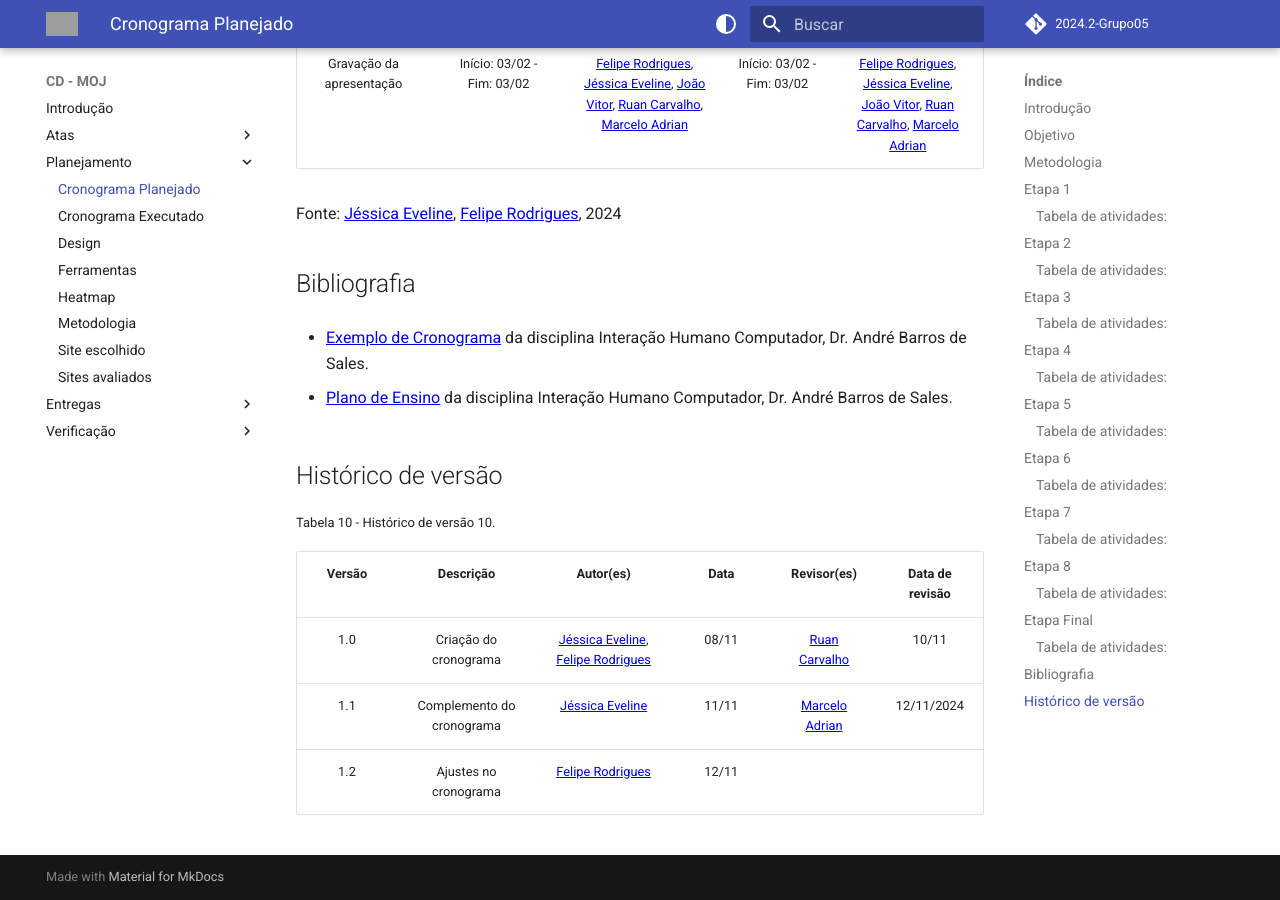
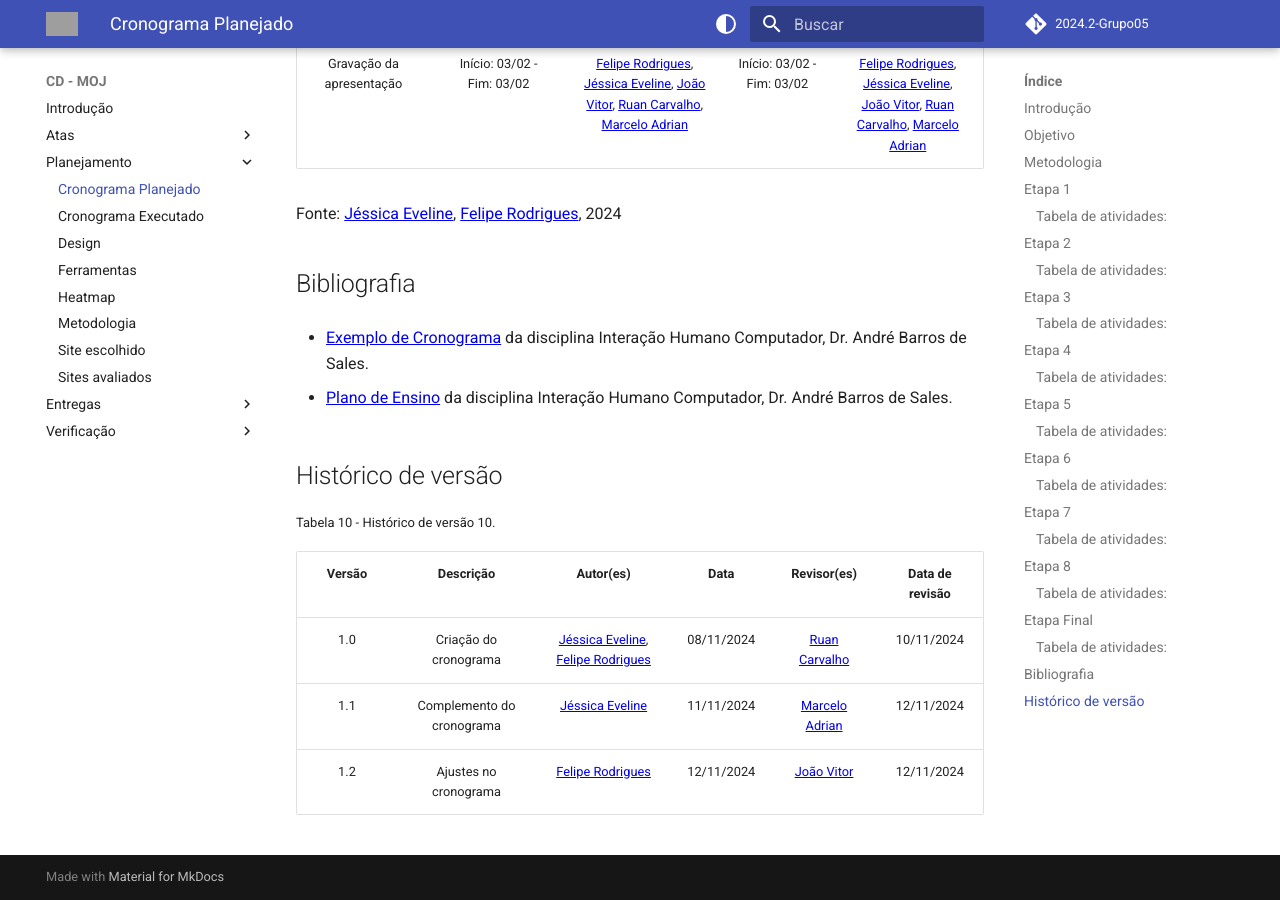
Before and after one commit to Interacao-Humano-Computador/2024.2-Grupo05, an MkDocs documentation site: the page built from docs/planejamento/cronograma.md, in a window 1280 px wide and 900 px high, scrolled down 9495 px. Built offline with MkDocs 1.6.1 and Material for MkDocs 9.7.7, drawn with Linux system fonts in a browser that asks for light colours; comment, search, counter and statistics services are not loaded; the version menu is left out; grey boxes are pictures that could not be loaded.

Commit message:
docs: revisão do cronograma e alteração na mkdocks

```diff
--- a/docs/planejamento/cronograma.md
+++ b/docs/planejamento/cronograma.md
@@ -174,6 +174,6 @@ Fonte: [Jéssica Eveline](https://github.com/xzxjesse), [Felipe Rodrigues](https
 
 |Versão|Descrição|Autor(es)|Data|Revisor(es)|Data de revisão|
 |:---:|:---:|:---:|:---:|:---:|:---:|
-|1.0|Criação do cronograma|[Jéssica Eveline](https://github.com/xzxjesse), [Felipe Rodrigues](https://github.com/felipeJRdev)|08/11|[Ruan Carvalho](https://github.com/Ruan-Carvalho)|10/11|
-|1.1|Complemento do cronograma|[Jéssica Eveline](https://github.com/xzxjesse)|11/11|[Marcelo Adrian](https://github.com/Marcelo-Adrian)|12/11/2024|
-|1.2|Ajustes no cronograma|[Felipe Rodrigues](https://github.com/felipeJRdev)|12/11|||
+|1.0|Criação do cronograma|[Jéssica Eveline](https://github.com/xzxjesse), [Felipe Rodrigues](https://github.com/felipeJRdev)|08/11/2024|[Ruan Carvalho](https://github.com/Ruan-Carvalho)|10/11/2024|
+|1.1|Complemento do cronograma|[Jéssica Eveline](https://github.com/xzxjesse)|11/11/2024|[Marcelo Adrian](https://github.com/Marcelo-Adrian)|12/11/2024|
+|1.2|Ajustes no cronograma|[Felipe Rodrigues](https://github.com/felipeJRdev)|12/11/2024|[João Vitor](https://github.com/Jauzimm)|12/11/2024|
--- a/mkdocs.yml
+++ b/mkdocs.yml
@@ -24,7 +24,7 @@ nav:
       - Entrega 1: entregas/entrega_1.md
   - Verificação:
       - Entrega 1:
-        - Lista de Verificação: SUBSTITUIRPELALISTA.md
+        - Lista de Verificação: apresentacoes/apresentacao_1.md
         - Lista de Verificação Grupo+1: SUBSTITUIRPELALISTA.md
 
 # Tema do MkDocs
```
